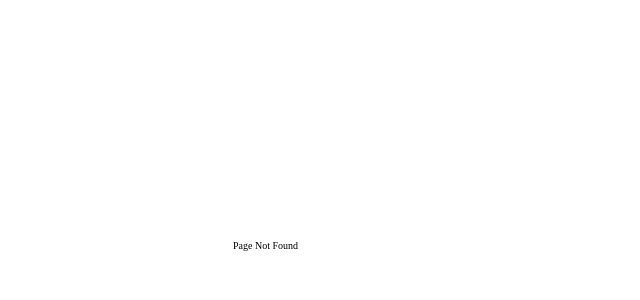
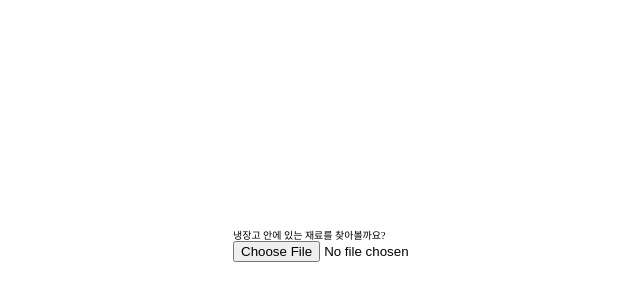
Before and after one commit to 100Gyeon/jjik-meok, a React (Create React App) app in the folder frontend/: page /refrigerator in a window 1280 px wide. Before the commit this address had no page. Shown: the part 154-454 px from the top of the page, without its empty margins (217-857 px from the left). Built offline with nearby package versions, Linux system fonts and the light colour scheme; a web font is replaced by a local one.

Commit message:
feat: Router 수정

```diff
--- a/frontend/src/components/common/Router.js
+++ b/frontend/src/components/common/Router.js
@@ -1,7 +1,9 @@
-import Home from 'pages/Home';
 import React from 'react';
 import { BrowserRouter, Route, Routes } from 'react-router-dom';
 import ScrollToTop from './ScrollToTop';
+import Home from 'pages/Home';
+import Receipt from 'pages/Receipt';
+import Refrigerator from 'pages/Refrigerator';
 
 function Router() {
   return (
@@ -9,6 +11,8 @@ function Router() {
       <ScrollToTop />
       <Routes>
         <Route path="/" element={<Home />} />
+        <Route path="/refrigerator" element={<Refrigerator />} />
+        <Route path="/receipt" element={<Receipt />} />
         <Route path="/*" element={<p>Page Not Found</p>} />
       </Routes>
     </BrowserRouter>
--- /dev/null
+++ b/frontend/src/pages/Receipt.jsx
@@ -0,0 +1,5 @@
+function Receipt() {
+  return <div>영수증</div>;
+}
+
+export default Receipt;
--- /dev/null
+++ b/frontend/src/pages/Refrigerator.jsx
@@ -0,0 +1,58 @@
+import React, { useState } from 'react';
+import * as tmImage from '@teachablemachine/image';
+
+function Refrigerator() {
+  const URL = 'https://teachablemachine.withgoogle.com/models/N3-pwXGHa/';
+  const modelURL = URL + 'model.json';
+  const metadataURL = URL + 'metadata.json';
+
+  const [file, setFile] = useState('');
+  const [result, setResult] = useState('');
+  const [loading, setLoading] = useState(false);
+  const [ingredientList, setIngredientList] = useState([]);
+
+  const predict = async () => {
+    const model = await tmImage.load(modelURL, metadataURL);
+    const tempImage = document.getElementById('userImage');
+    const prediction = await model.predict(tempImage, false);
+
+    prediction.sort((a, b) => parseFloat(b.probability) - parseFloat(a.probability));
+    setIngredientList(prediction);
+    setLoading(false);
+    setResult(prediction[0].className);
+  };
+
+  const handleChange = (e) => {
+    const reader = new FileReader();
+    const targetFile = e.target.files[0];
+
+    setLoading(true);
+    setIngredientList([]);
+    setResult('');
+
+    if (targetFile) {
+      reader.onload = () => setFile(reader.result.toString());
+      reader.readAsDataURL(targetFile);
+      predict();
+    }
+  };
+
+  return (
+    <div>
+      <h1>냉장고 안에 있는 재료를 찾아볼까요?</h1>
+      <div>
+        <input onChange={handleChange} type="file" accept="image/*" />
+        {file && <img id="userImage" src={file} />}
+      </div>
+      {loading && <div>결과 로딩 중</div>}
+      {result && (
+        <>
+          <div>{ingredientList[0].className}</div>
+          <div>{`${(ingredientList[0].probability * 100).toFixed(1)}%`}</div>
+        </>
+      )}
+    </div>
+  );
+}
+
+export default Refrigerator;
```
